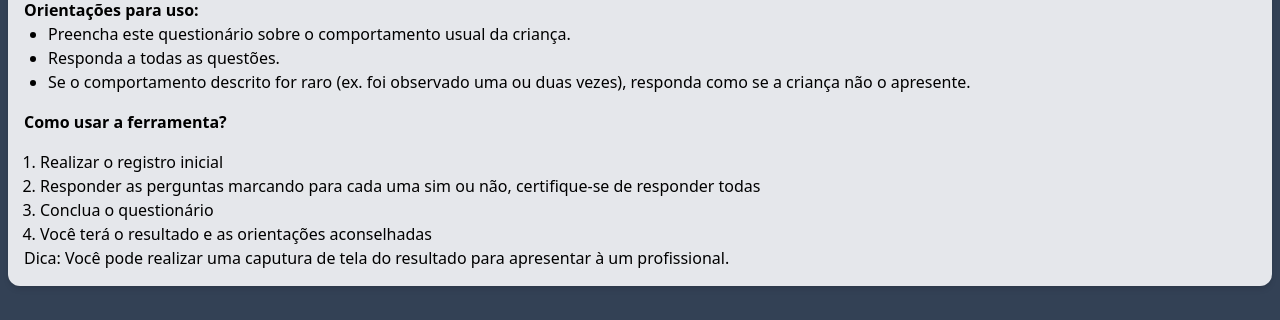
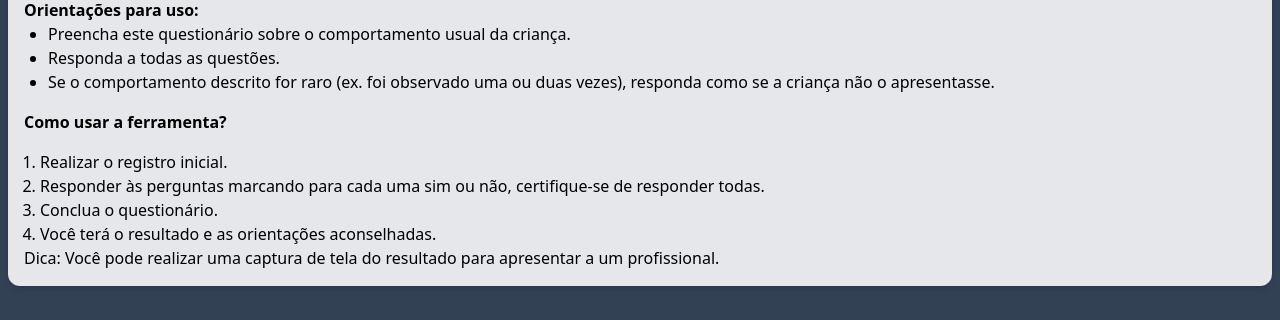
Before and after one commit to ivnls/M-CHAT, a React (Vite) app: page /termos in a window 1280 px wide. Shown: the part 450-770 px from the top of the page. Built offline with nearby package versions, Linux system fonts and the light colour scheme.

Commit message:
spelling correction

```diff
--- a/src/components/AnsForm.jsx
+++ b/src/components/AnsForm.jsx
@@ -60,7 +60,7 @@ function AnsForm() {
 
     return(
         <>
-            <form onSubmit={envioQuestionario} className="flex flex-col justify-center bg-gray-200 shadow-md rounded-xl mb-8 px-4 py-8 lg:px-4 lg:py-10 lg:max-w-5xl lg:mx-auto" >
+            <form onSubmit={envioQuestionario} className="flex flex-col justify-center bg-gray-200 shadow-md rounded-xl m-4 lg:m-8 px-4 py-8 lg:px-4 lg:py-10 lg:max-w-5xl lg:mx-auto" >
                 {perguntas.map((item, index) => {
 
                     //cores de fundo conforme a resposta
--- a/src/components/Aviso.jsx
+++ b/src/components/Aviso.jsx
@@ -12,7 +12,7 @@ function Aviso() {
           <h3 className="text-lg font-medium">Aviso!</h3>
         </div>
         <div className="mt-2 mb-4 text-sm">
-        Como na maioria dos testes de rastreio poderá existir um grande número de falsos positivos, indicando que nem todas as crianças que constam neste questionário irão ser diagnosticadas com esta perturbação. No entanto estes resultados podem apontar para a existência de outras anomalias do desenvolvimento, sendo por isso necessária a avaliação por profissionais desta área.
+        Como na maioria dos testes de rastreio, poderá existir um grande número de falsos positivos, indicando que nem todas as crianças que constam neste questionário irão ser diagnosticadas com esta perturbação. No entanto, estes resultados podem apontar para a existência de outras anomalias do desenvolvimento, sendo por isso necessária a avaliação por profissionais desta área.
         </div>
       </div>
     );
--- a/src/components/RiskProbBar.jsx
+++ b/src/components/RiskProbBar.jsx
@@ -19,7 +19,6 @@ function RiskProbBar() {
             <div id="rec-text-baixo" className="bg-green-200 border border-green-600 text-green-900 px-8 py-8 rounded-lg mx-8 transition-opacity duration-500 ease-in-out">
                 <h1 className="font-bold text-lg">Risco Baixo</h1>
                 <p className="mt-2">Quando a criança obtém uma pontuação de 0 a 2 na escala M-CHAT, o risco de desenvolver o Transtorno do Espectro Autista (TEA) é considerado baixo. Nesses casos:</p>
-                erros * 4.34
                 <ul className="list-disc list-inside mt-2 space-y-1">
                     <li>É improvável que a criança desenvolva autismo.</li>
                     <li>Não há necessidade de medidas de intervenção imediata.</li>
@@ -63,7 +62,7 @@ function RiskProbBar() {
         <>
             <p id="prob-text" className="text-white text-lg font-medium mt-4 text-center">{probTextResult}</p>
 
-            <div className="lg:mx-60 my-6 bg-gray-300 rounded-full h-8 overflow-hidden">
+            <div className="mx-30 lg:mx-60 my-6 bg-gray-300 rounded-full h-8 overflow-hidden">
                 <div
                   id="prob"
                   className='h-8 rounded-full transition-all duration-500 ease-in-out'
--- a/src/pages/TermosPage.jsx
+++ b/src/pages/TermosPage.jsx
@@ -28,25 +28,25 @@ function TermosPage() {
             <ul className="list-disc pl-6">
                 <li>Preencha este questionário sobre o comportamento usual da criança. </li>
                 <li>Responda a todas as questões. </li>
-                <li>Se o comportamento descrito for raro (ex. foi observado uma ou duas vezes), responda como se a criança não o apresente. </li>
+                <li>Se o comportamento descrito for raro (ex. foi observado uma ou duas vezes), responda como se a criança não o apresentasse. </li>
             </ul>
             <h3 className="font-bold py-4">Como usar a ferramenta?</h3>
             <ul className="list-decimal ml-4">
                 <div>
-                    <li>Realizar o registro inicial</li>
+                    <li>Realizar o registro inicial.</li>
                     {/* Adicionar imagens para representação */}
                 </div>
                 <div>
-                    <li>Responder as perguntas marcando para cada uma sim ou não, certifique-se de responder todas</li>
+                    <li>Responder às perguntas marcando para cada uma sim ou não, certifique-se de responder todas.</li>
                 </div>
                 <div>
-                    <li>Conclua o questionário</li>
+                    <li>Conclua o questionário.</li>
                 </div>
                 <div>
-                    <li>Você terá o resultado e as orientações aconselhadas</li>
+                    <li>Você terá o resultado e as orientações aconselhadas.</li>
                 </div>
             </ul>
-            <p>Dica: Você pode realizar uma caputura de tela do resultado para apresentar à um profissional.</p>
+            <p>Dica: Você pode realizar uma captura de tela do resultado para apresentar a um profissional.</p>
             </div>
 
             <button onClick={retorar} className="mt-2 px-4 mx-auto bg-blue-700 text-white p-2 rounded-md hover:bg-blue-800 transition">Voltar ao Cadastro</button>
```
